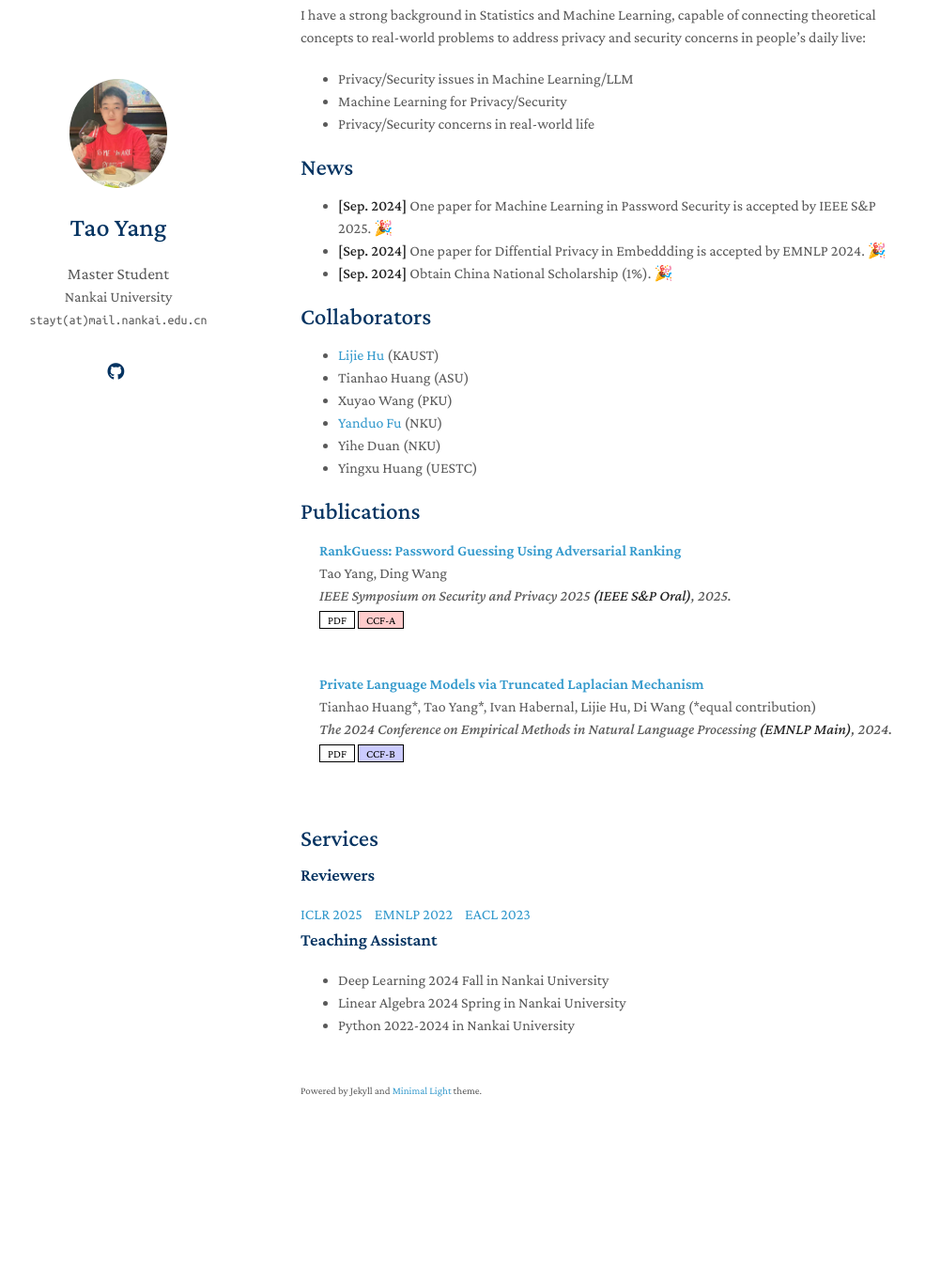
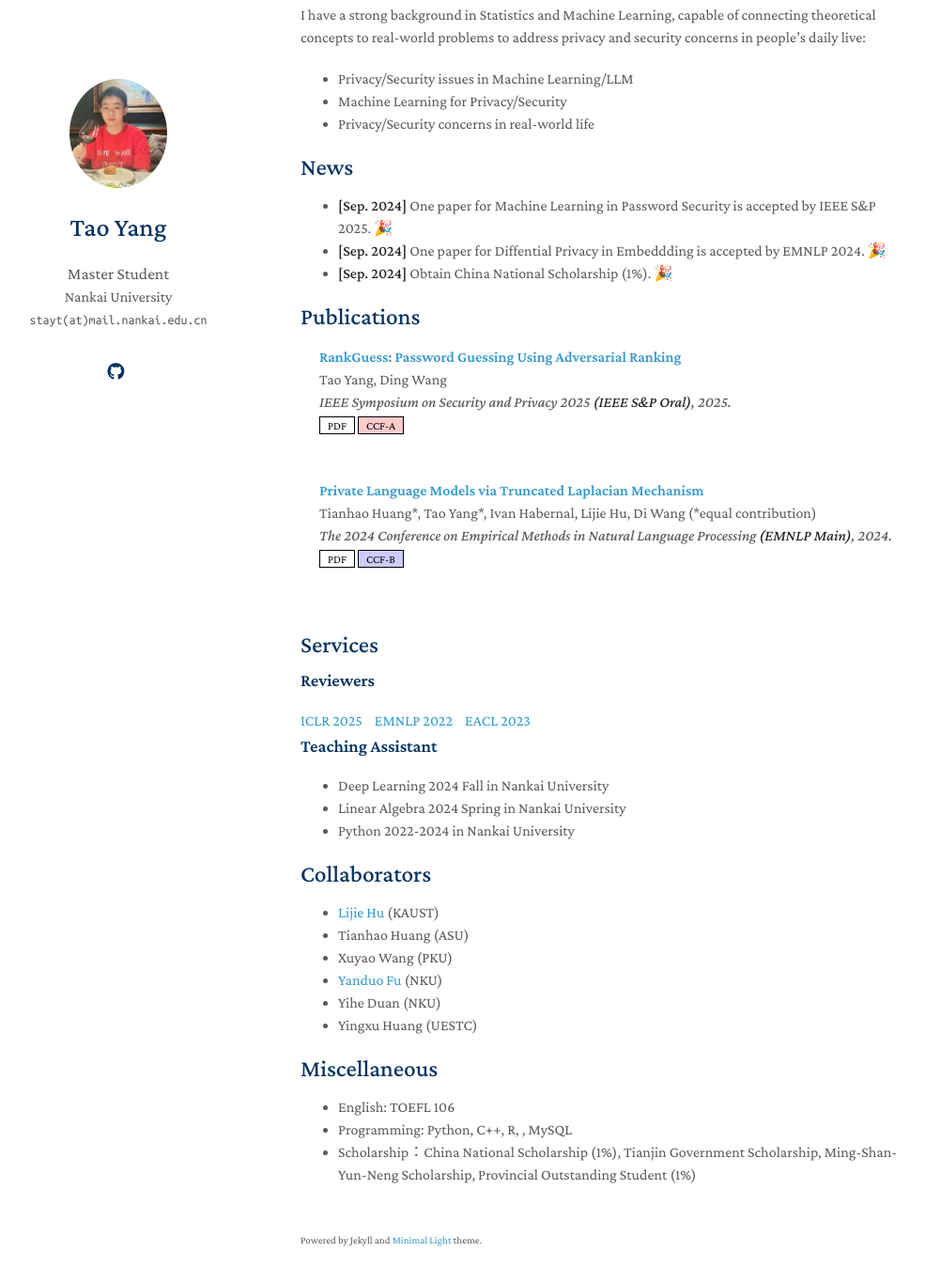
Before and after one commit to stayt1/stayt1.github.io, a Jekyll site: the page built from index.md, in a window 1280 px wide and 1400 px high, scrolled down 375 px. Shown: the top 1365 px of the window at 94% size, without its empty margins (150-1135 px from the left). Built offline with Jekyll 4.4.1, drawn with Linux system fonts in a browser that asks for light colours; a style sheet for code colours, icons or effects is not loaded; our own code applies the rules of GitHub Pages for plain Markdown files; before the commit the page ends 1616 px from its top, so only the background shows below that.

Commit message:
Update index.md

```diff
--- a/index.md
+++ b/index.md
@@ -23,6 +23,9 @@ I have a strong background in Statistics and Machine Learning, capable of connec
 - **[Sep. 2024]** One paper for Diffential Privacy in Embeddding is accepted by EMNLP 2024. 🎉
 - **[Sep. 2024]** Obtain China National Scholarship (1%). 🎉
 
+{% include_relative _includes/publications.md %}
+
+{% include_relative _includes/services.md %}
 
 ## Collaborators
 - [Lijie Hu](https://sites.google.com/view/lijiehu/homepage) (KAUST)
@@ -32,6 +35,7 @@ I have a strong background in Statistics and Machine Learning, capable of connec
 - Yihe Duan (NKU)
 - Yingxu Huang (UESTC)
 
-{% include_relative _includes/publications.md %}
-
-{% include_relative _includes/services.md %}
+## Miscellaneous
+- English: TOEFL 106
+- Programming: Python, C++, R, , MySQL
+- Scholarship：China National Scholarship (1%), Tianjin Government Scholarship, Ming-Shan-Yun-Neng Scholarship,  Provincial Outstanding Student (1%)
```
